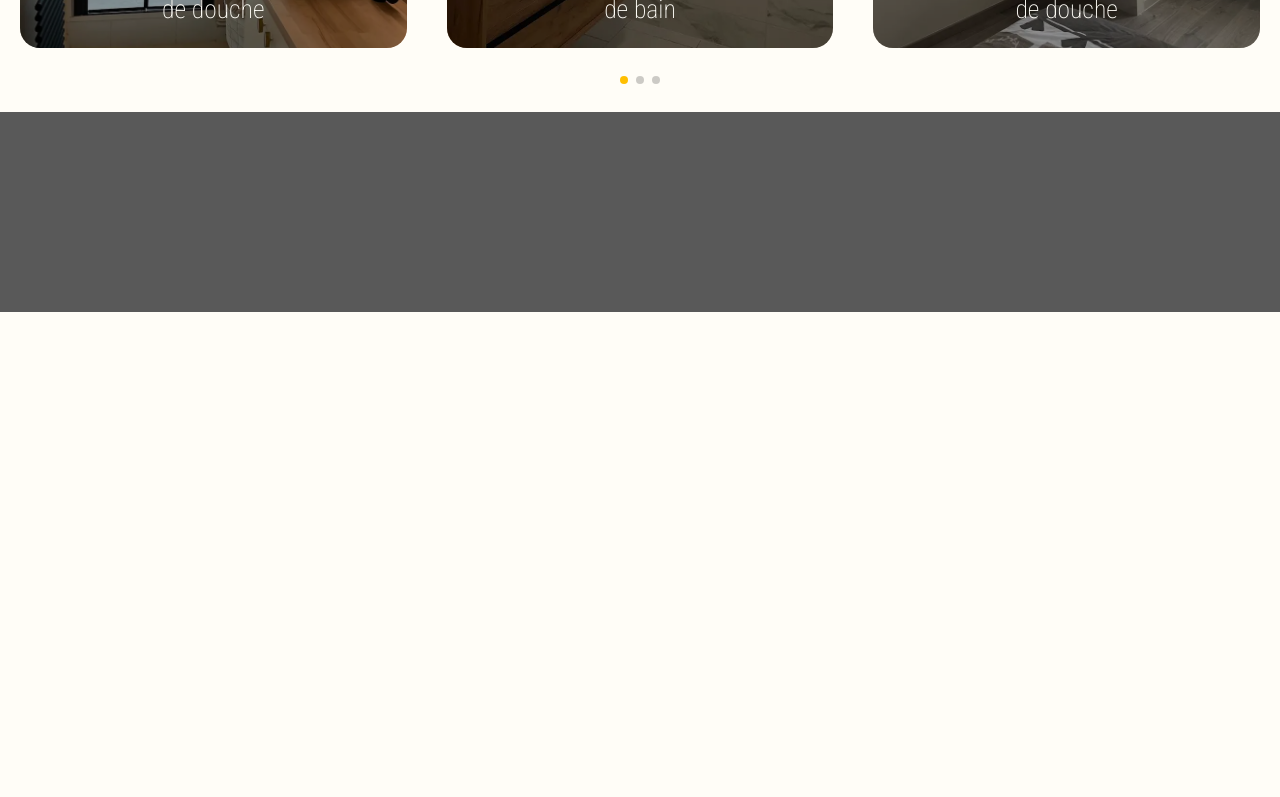
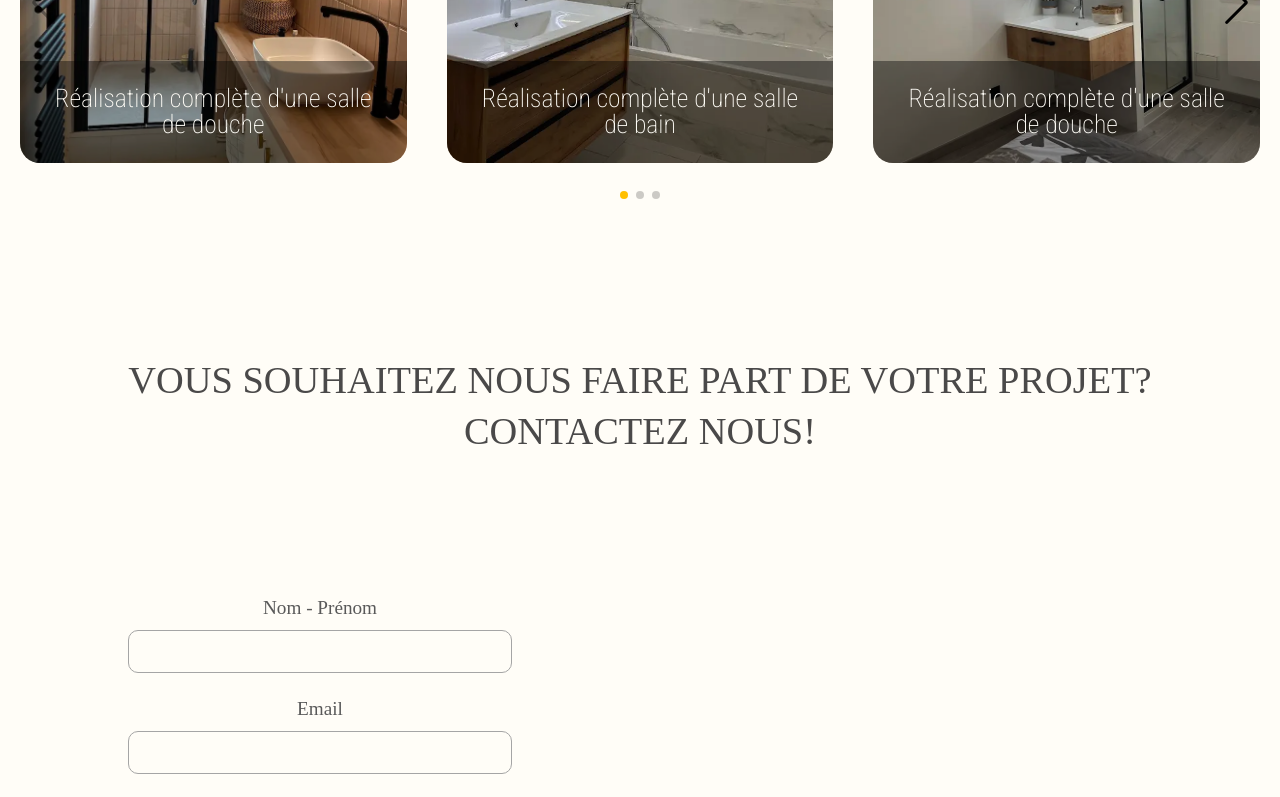
Before and after one commit to lomi9/m-tech_energie, a React (Create React App) app: page /plomberie in a window 1280 px wide. Shown: the part 2000-2797 px from the top of the page. Before the commit the page ends 2312 px from the top, so only its background shows below. Built offline with nearby package versions, Linux system fonts and the light colour scheme; no server answers; a web font is replaced by a local one.

Commit message:
feat : add contact components

```diff
--- a/package.json
+++ b/package.json
@@ -3,6 +3,7 @@
   "version": "0.1.0",
   "private": true,
   "dependencies": {
+    "@emailjs/browser": "^3.12.1",
     "@testing-library/jest-dom": "^5.17.0",
     "@testing-library/react": "^13.4.0",
     "@testing-library/user-event": "^13.5.0",
--- a/src/components/article/Article.scss
+++ b/src/components/article/Article.scss
@@ -9,9 +9,10 @@
         &-title{
             font-family: $font-family-2;
             text-transform: uppercase;
-            font-size: 4vw;
+            font-size: 3vw;
             padding-bottom: 10%;
             text-align: center;
+            color: $main-color-7;
 
         }
         &-text{
--- /dev/null
+++ b/src/components/contact/Contact.jsx
@@ -0,0 +1,82 @@
+import React, { useRef, useState } from 'react';
+import emailjs from '@emailjs/browser';
+import logo from "../../assets/logo-mtech-energie.png";
+
+
+export default function Contact () {
+
+    const form = useRef();
+    const [modalMessage, setModalMessage] = useState({ sent: false, message: '' });
+    const [showModal, setShowModal] = useState(false);
+
+    const serviceID = process.env.REACT_APP_EMAILJS_SERVICE_ID;
+    const templateID = process.env.REACT_APP_EMAILJS_TEMPLATE_ID;
+    const userID = process.env.REACT_APP_EMAILJS_USER_ID;
+
+
+    const sendEmail = (e) => {
+      e.preventDefault();
+
+      emailjs.sendForm(serviceID, templateID, form.current, userID)
+      .then((result) => {
+          console.log(result.text);
+          setModalMessage({ sent: true, message: "Votre message a été envoyé avec succès. Nous vous répondrons dans les plus brefs délais." });
+          setShowModal(true);
+      }, (error) => {
+          console.log(error.text);
+          setModalMessage({ sent: false, message: "Erreur lors de l'envoie du message. Veuillez réessayer." });
+            setShowModal(true);
+      });
+  e.target.reset();
+};
+
+const closeModal = () => {
+    setShowModal(false);
+};
+
+
+    return (
+        <section className="contact">
+            <div className="contact__header">
+                <h4 className="contact__header-title">
+                Vous souhaitez nous faire part de votre projet? contactez nous!
+                </h4>
+
+            </div>
+            <div className="contact__content">
+                <div className="contact__content-left">
+                    <form ref={form} onSubmit={sendEmail} className="contact__content-left-form">
+                        <label className="contact__content-left-form-label" >Nom - Prénom</label>
+                        <input className="contact__content-left-form-input" type="text" name="name" required />
+
+                        <label className="contact__content-left-form-label">Email</label>
+                        <input className="contact__content-left-form-input" type="email" name="email" required />
+
+                        <label className="contact__content-left-form-label">Téléphone</label>
+                        <input className="contact__content-left-form-input" type="tel" name="phone" required/>
+
+                        <label className="contact__content-left-form-label">Message</label>
+                        <textarea className="contact__content-left-form-textarea" name="message" required></textarea>
+                        <div className="contact__content-left-form-button">
+                            <input className="contact__content-left-form-button-btn" type="submit" value="Envoyer" />
+                        </div>
+                    </form>
+                </div>
+                <div className="contact__content-right">
+                    <div className="contact__content-right-image">
+                        <img src={logo} alt="Logo - M-Tech ENERGIE" className="contact__content-right-image-logo"/>
+                    </div>
+                </div>
+            </div>
+            {showModal && (
+            <div className="modal">
+                <div className="modal__content">
+                    <p className="modal__content-text">{modalMessage.message}</p>
+                    <button onClick={closeModal} className="modal__content-btn">Fermer</button>
+                </div>
+            </div>
+            )}
+
+        </section>
+    )
+}
--- /dev/null
+++ b/src/components/contact/Contact.scss
@@ -0,0 +1,167 @@
+.contact{
+    display: flex;
+    flex-wrap: wrap;
+    width: 100%;
+    padding-bottom: 10vw;
+
+    &__header{
+    @include center;
+    width: 100%;
+
+        &-title{
+            font-family: $font-family-2;
+            text-transform: uppercase;
+            font-size: 3vw;
+            line-height: 4vw;
+            padding: 10% 5%;
+            text-align: center;
+            color: $main-color-7;
+    }
+
+    }
+    &__content{
+        width: 100%;
+        display: flex;
+
+        &-left{
+            @include center;
+            width: 50%;
+            &-form{
+                @include center;
+                width: 100%;
+                &-label{
+                    @include center;
+                    width: 100%;
+                    padding: 1vw;
+                    font-family: $font-family-2;
+                    font-size: 1.5vw;
+                    font-weight: 300;
+                    color: $main-color-2;
+                }
+                &-input{
+                    @include center;
+                    width: 30vw;
+                    padding: 0.7vw;
+                    margin-bottom: 1vw;
+                    background-color: $main-background-color;
+                    border: 1px solid $main-color-1;
+                    border-radius: 10px;
+                    font-family: $font-family-1;
+                    font-size: 1.5vw;
+                    font-weight: 400;
+                    &:focus{
+                        outline: none;
+                        border: 2px solid $main-color-3;
+
+                    }
+
+                }
+                &-textarea{
+                    @include center;
+                    width: 30vw;
+                    padding-bottom: 7vw;
+                    margin-bottom: 1vw;
+                    background-color: $main-background-color;
+                    border: 1px solid $main-color-1;
+                    border-radius: 10px;
+                    font-family: $font-family-1;
+                    font-size: 1.5vw;
+                    font-weight: 400;
+                    &:focus{
+                        outline: none;
+                        border: 2px solid $main-color-3;
+
+                    }
+                }
+                &-button{
+                    padding-top: 3vw;
+                    width: 100%;
+                    @include center;
+                    &-btn{
+                        padding: 8px 20px;
+                        background-color: $main-color-3;
+                        border: none;
+                        color: $main-color-2;
+                        font-family: $font-family-1;
+                        font-size: 1.2rem;
+                        font-weight: 400;
+                        border-radius: 10px;
+                        cursor: pointer;
+                        text-transform: uppercase;
+                        transition: transform 0.3s ease;
+
+                        &:hover {
+                            transform: scale(1.1);
+                        }
+                    }
+                }
+            }
+        }
+        &-right{
+            @include center;
+            width: 50%;
+            &-image{
+                width: 80%;
+                @include center;
+
+                &-logo{
+                    width: 100%;
+                }
+            }
+        }
+
+    }
+}
+
+.modal{
+    position: absolute;
+    top: 0;
+    left: 0;
+    width: 100%;
+    height: 100%;
+    background-color: rgba(0, 0, 0, 0.5);
+    z-index: 200;
+
+    &__content{
+        @include center;
+        position: fixed;
+        top: 50%;
+        left: 50%;
+        transform: translate(-50%, -50%);
+        width: 30vw;
+        background-color: $main-background-color;
+        padding: 3vw;
+        border-radius: 10px;
+        border: 2px solid $main-color-5;
+
+
+        &-text{
+            @include center;
+            font-family: $font-family-2;
+            font-size: 1.5vw;
+            line-height: 2vw;
+            text-align: center
+
+
+        }
+        &-btn{
+            @include center;
+            margin-top: 2vw;
+            padding: 8px 20px;
+            background-color: $main-color-3;
+            border: none;
+            color: $main-color-2;
+            font-family: $font-family-1;
+            font-size: 1.2rem;
+            font-weight: 400;
+            border-radius: 10px;
+            cursor: pointer;
+            text-transform: uppercase;
+            transition: transform 0.3s ease;
+            &:hover {
+                transform: scale(1.1);
+                        }
+
+        }
+    }
+}
--- a/src/pages/plomberie/Plomberie.jsx
+++ b/src/pages/plomberie/Plomberie.jsx
@@ -8,6 +8,7 @@ import plomberie4 from "../../assets/plomberie_6.jpg";
 import plomberie5 from "../../assets/plomberie_7.jpg";
 import Scroller from "../../components/scroller/Scroller";
 import Footer from "../../components/footer/Footer";
+import Contact from "../../components/contact/Contact";
 
 
 export default function Plomberie () {
@@ -23,8 +24,8 @@ export default function Plomberie () {
       const title1 = "Nos services de plomberie";
       const text1 =" Chez M Tech ENERGIE, nous offrons des services complets allant de l'installation neuve à la rénovation de votre plomberie sanitaire.  Nos compétences techniques nous permettent de répondre à une large gamme de besoins : de l'entretien minutieux au dépannage efficace. Notre équipe qualifiée s'engage également dans la mise en place de solutions durables."
 
-      const title2 = "Quelques exemples de nos réalisations de plomberie";
-      const text2 =""
+      const title2 = "Nos Services de Plomberie en Images";
+      const text2 ="Explorez notre sélection de projets de plomberie où chaque intervention témoigne de notre volonté de vous offrir des services fiables et efficaces. De la réparation mineure aux créations entières de salles de bain, ces images illustrent notre engagement à répondre à vos besoins avec professionnalisme et attention aux détails. "
 
     return (
         <>
@@ -35,6 +36,7 @@ export default function Plomberie () {
         <Prestations/>
         <Article title={title2} text={text2} />
         <Scroller images={images} />
+        <Contact/>
         <Footer/>
         </>
     )
--- a/src/pages/plomberie/Plomberie.scss
+++ b/src/pages/plomberie/Plomberie.scss
@@ -2,4 +2,5 @@
 
     height: 200px;
     width: 100%;
+    color: $main-color-7;
 }
--- a/src/styles.scss
+++ b/src/styles.scss
@@ -8,6 +8,7 @@
 @import "./pages/plomberie/Plomberie.scss";
 @import "./components/prestations/Prestations.scss";
 @import "./components/article/Article.scss" ;
+@import "./components/contact/Contact.scss";
 
 #root{
     background-color: #FFFDF7;
--- a/src/utilities.scss
+++ b/src/utilities.scss
@@ -4,6 +4,7 @@ $main-color-3 : #FFBF00;
 $main-color-4 : #2E0014;
 $main-color-5 : #CC5803;
 $main-color-6 : #D6D6D6;
+$main-color-7: #4a4949;
 
 $main-background-color : #FFFDF7;
 
```
Also changed, not shown: 1 other file (tests, documents, lock files or other folders).
